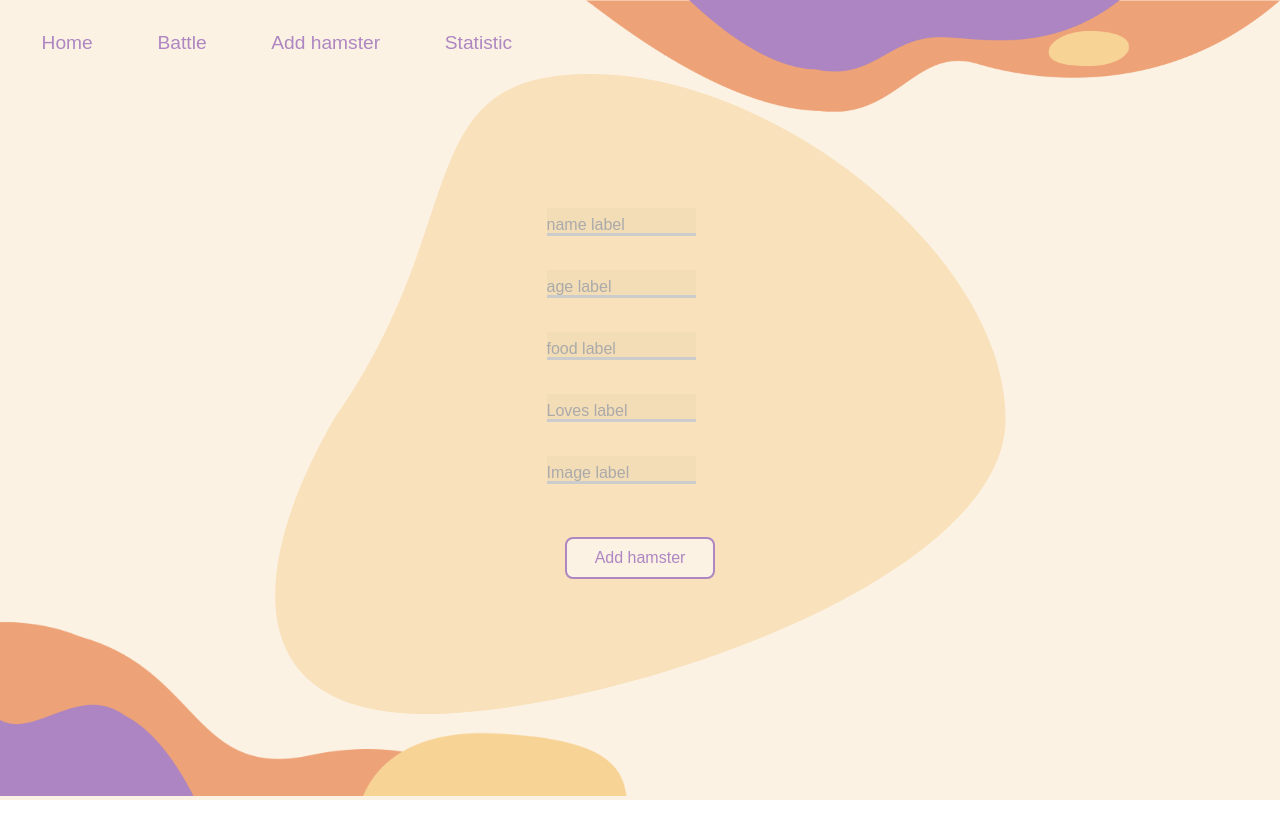
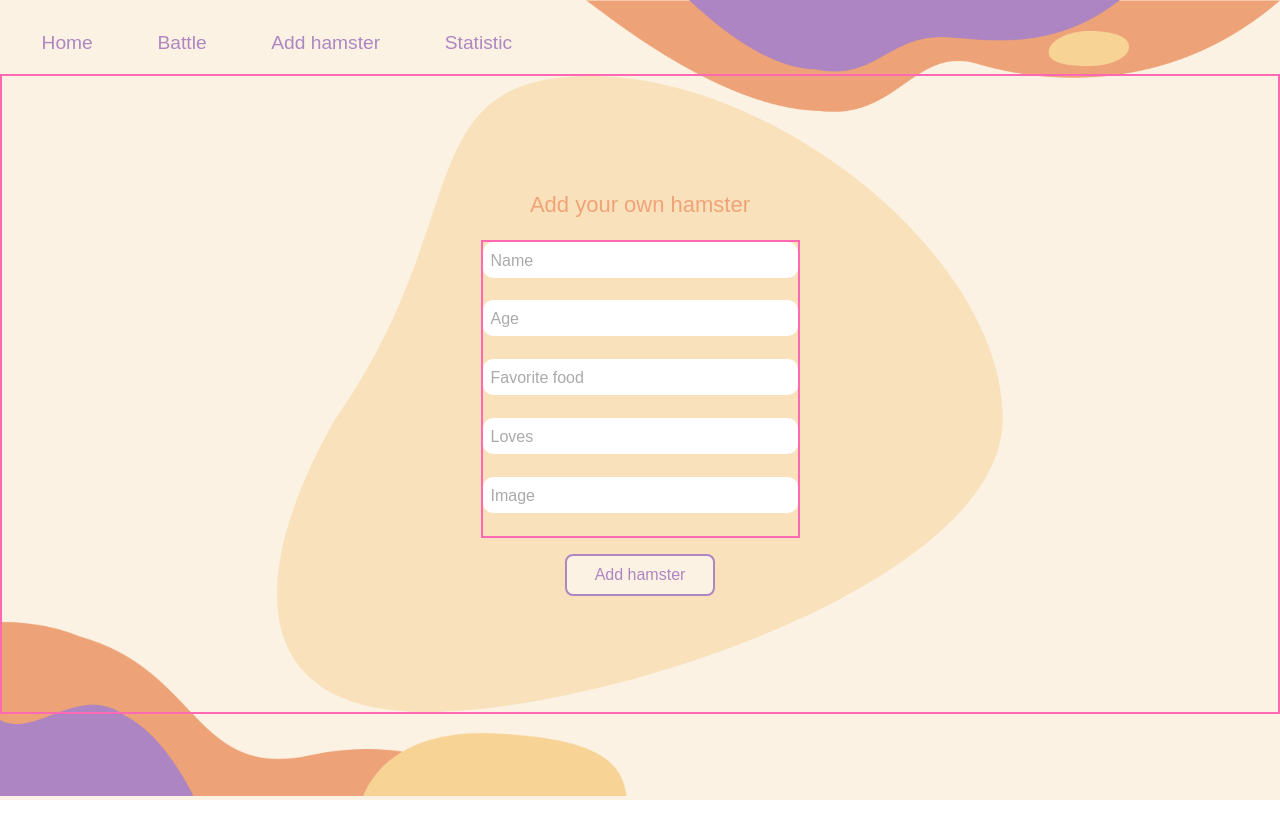
Before and after one commit to Capaldi96/hamsterwars, a React (Create React App) app: page /Form in a window 1280 px wide. Shown: the top 838 px of the page. Built offline with nearby package versions, Linux system fonts and the light colour scheme.

Commit message:
anpassat efter skärmstorlek

```diff
--- a/src/components/jsx/Form.jsx
+++ b/src/components/jsx/Form.jsx
@@ -16,7 +16,7 @@ const Form=()=>{
 		<div className='form-component'>
 			<div className='form-wrapper'>
 
-				{/* <p>Add your own hamster</p> */}
+				<p>Add your own hamster</p>
 				<form className='form'>
 
 					<div className='form-group'>
@@ -27,7 +27,7 @@ const Form=()=>{
 						value={name}
 						placeholder='name placeholder'
 						onChange={event=>setName(event.target.value)}/>
-						<label htmlFor="name" className='form-label'>name label</label>
+						<label htmlFor="name" className='form-label'>Name</label>
 					</div>
 
 					<div className='form-group'>
@@ -38,7 +38,7 @@ const Form=()=>{
 						value={age}
 						placeholder='age placeholder'
 						onChange={event=>setAge(event.target.value)}/>
-						<label htmlFor="age" className='form-label'>age label</label>
+						<label htmlFor="age" className='form-label'>Age</label>
 					</div>
 
 					<div className='form-group'>
@@ -49,7 +49,7 @@ const Form=()=>{
 						value={favoritefood}
 						placeholder='food placeholder'
 						onChange={event=>setFavoritefood(event.target.value)}/>
-						<label htmlFor="favoritefood" className='form-label'>food label</label>
+						<label htmlFor="favoritefood" className='form-label'>Favorite food</label>
 
 					</div>
 
@@ -61,7 +61,7 @@ const Form=()=>{
 						value={loves}
 						placeholder='love placeholder'
 						onChange={event=>setLoves(event.target.value)}/>
-						<label htmlFor="loves" className='form-label'>Loves label</label>
+						<label htmlFor="loves" className='form-label'>Loves</label>
 
 					</div>
 
@@ -73,7 +73,7 @@ const Form=()=>{
 						value={image}
 						placeholder='image placeholder'
 						onChange={event=>setImage(event.target.value)}/>
-						<label htmlFor="image" className='form-label'>Image label</label>
+						<label htmlFor="image" className='form-label'>Image</label>
 
 					</div>
 
--- a/src/components/scss/Form.scss
+++ b/src/components/scss/Form.scss
@@ -32,50 +32,37 @@
 		}
 		.form{
 
-			// display:flex;
-			// flex-direction:column;
-			// justify-content:center;
-			// align-items:center;
+			width:70%;
 
 			.form-group{
-				margin-bottom:1em;
+				margin-bottom:.3em;
 				transition:all .3s;//*transition för att allt ska växa, det kan nog tas bort sen
 
 				.form-label{
-					//originalkod, provar att ta bort i samband med floating labels
-					// top: 0;
-					// bottom: 0;
-					// left: 0;
-					// width: 100%;
-
-					//för floating labels
-					font-size:1em;
+					//*för floating labels
+					font-size:1.2em;
 					color:#aaa;
 					display:block;
-					opacity:1;
-					transform:translateY(-1.25em);
+					transform:translateY(-1.5em);//*styr labeltexten höjdledes i inputfältet
+					padding-left:.5em;
 					transform-origin:0 0;//*rör sig upp till övre vänstra hörnet
 					transition:all .3s;
 
 				}
+
 				//inputfält
 				.form-control{
-					//originalkod innan floating labels
-					// width:250px;
-					// margin:.7em auto;
-					// padding: .6em;
-					// display:block;
 
+					font-size:1.2em;
 					//floating labels
 					//*för styling av inputfält, vi kan ändra dessa tror jag
-					box-shadow:none;
-					background-color:rgba(0,0,0, .02);
-					border-radius:0px;
+
+					border-radius:10px;
 					border-color:#ccc;
-					border-style:none none solid none;
-					width:80%;
-					transition:all .5s;	//*styr border bottom på formcontrol focus orange
-					padding:5px;
+					// border-style:none none solid none;
+					width:100%;
+					// transition:all .5s;	//*styr border bottom på formcontrol focus orange
+					padding:7px;
 
 				}
 				.form-control::placeholder{
@@ -83,28 +70,27 @@
 				}
 
 				.form-control:focus{
-					box-shadow:none;
 					outline:none;
-					border-color:orange;
+					// border-color:orange;
 				}
 
 				.form-control:focus + .form-label{
-					transform:translateY(-2.5em) scale(.8)
+					//translate styr hur högt de hamnar 2 är lägre, 3 högre
+					//scale styr hur stora/små de blir, .8 är mindre, .9 är större
+					transform:translateY(-2.7em) scale(.9);
+					color:purple;
 
 				}
 				.form-control:not(:placeholder-shown) + .form-label{
-					transform:translateY(-2.5em) scale(.8)
+					transform:translateY(-2.7em) scale(.9);
+
 				}
 
-
 			}
-
-
 		}
 	button{
-		margin-top:1.2em;
+		margin-top:1em;
 	}
-
 }
 
 
@@ -115,12 +101,75 @@
 		top: 1em;
 		margin-left: auto;
 		margin-right: auto;
+		border:1px solid green;
+
+		.form{
+
+			border:1px solid green;
+			width:40%;
+
+			.form-group{
+
+				.form-label{
+					font-size:1em;
+					transform:translateY(-1.65em);//*styr labeltexten höjdledes i inputfältet
+
+				}
+				.form-control:focus + .form-label{
+					//translate styr hur högt de hamnar 2 är lägre, 3 högre
+					//scale styr hur stora/små de blir, .8 är mindre, .9 är större
+					transform:translateY(-3.1em) scale(.9);
+					color:blue;
+
+				}
+				.form-control:not(:placeholder-shown) + .form-label{
+					transform:translateY(-2.7em) scale(.9);
+
+				}
+
+			}
+
+		}
+
+
 	}
+
+
 }
 @media screen and (min-width:880px){
 	.form-wrapper{
 		top:-2em;
+		border:2px solid blue;
+
+		.form{
+
+			border:1px solid blue;
+			width:35%;
+			.form-group{
+
+				.form-label{
+					font-size:1em;
+					transform:translateY(-1.65em);//*styr labeltexten höjdledes i inputfältet
+
+				}
+				.form-control:focus + .form-label{
+					//translate styr hur högt de hamnar 2 är lägre, 3 högre
+					//scale styr hur stora/små de blir, .8 är mindre, .9 är större
+					transform:translateY(-3.1em) scale(.9);
+					color:blue;
+
+				}
+				.form-control:not(:placeholder-shown) + .form-label{
+					transform:translateY(-2.7em) scale(.9);
+
+				}
+
+			}
+
+		}
+
 	}
+
 }
 
 @media screen and (min-width: 1076px){
@@ -131,6 +180,41 @@
 		top: -4em;
 		margin-left: auto;
 		margin-right: auto;
+		border:2px solid hotpink;
+
+		.form{
+			width:25%;
+			border:2px solid hotpink;
+			.form-group{
+
+				.form-label{
+					font-size:1em;
+					transform:translateY(-1.65em);//*styr labeltexten höjdledes i inputfältet
+
+				}
+				.form-control:focus + .form-label{
+					//translate styr hur högt de hamnar 2 är lägre, 3 högre
+					//scale styr hur stora/små de blir, .8 är mindre, .9 är större
+					transform:translateY(-3.1em) scale(.9);
+					color:blue;
+
+				}
+				.form-control:not(:placeholder-shown) + .form-label{
+					transform:translateY(-2.7em) scale(.9);
+
+				}
+
+			}
+
+
+
+
+		}
+
+
+
+
+
 	}
 
 }
```
